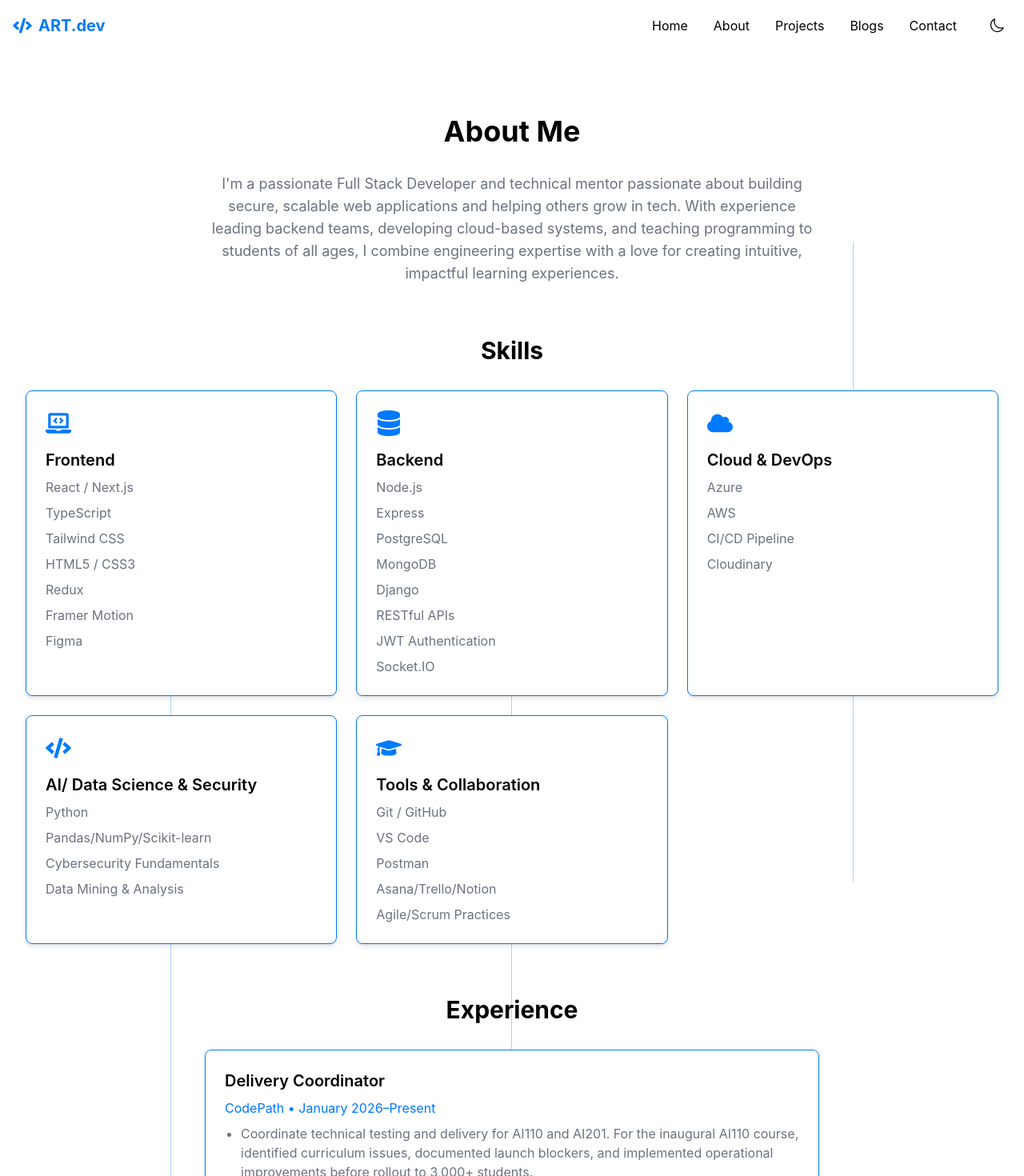
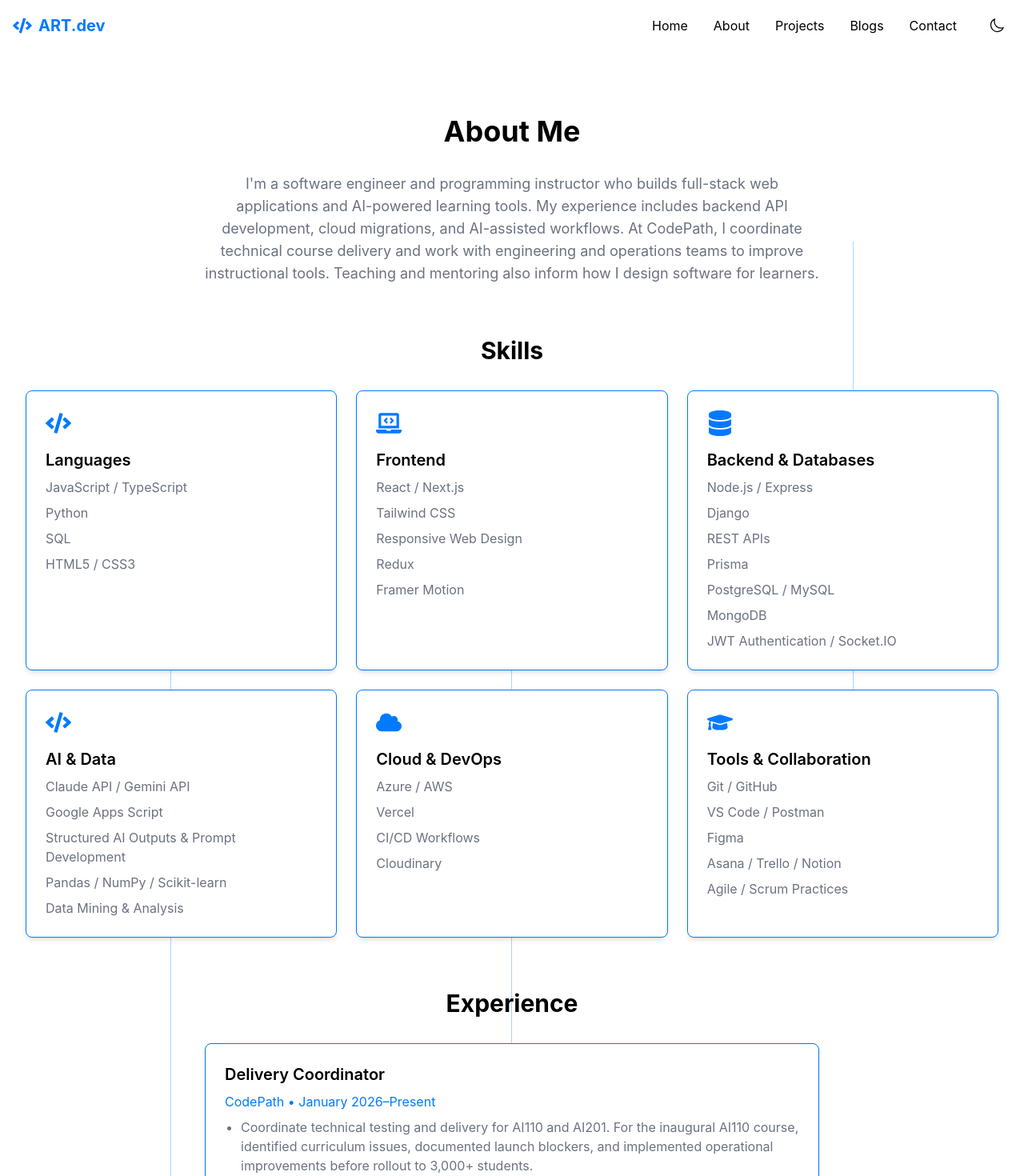
Before and after one commit to Mela13076/art-devfolio, a Next.js app: page /about in a window 1280 px wide. Shown: the top 1470 px of the page at 80% size. Built offline with nearby package versions, Linux system fonts and the light colour scheme.

Commit message:
updating about

```diff
--- a/src/app/about/page.tsx
+++ b/src/app/about/page.tsx
@@ -27,11 +27,11 @@ export default function About() {
         {...fadeInUp}
       >
         <p className="text-lg text-secondary max-w-3xl mx-auto text-center">
-          I&apos;m a passionate Full Stack Developer and technical mentor passionate
-          about building secure, scalable web applications and helping others grow in tech.
-          With experience leading backend teams, developing cloud-based systems, and teaching
-          programming to students of all ages, I combine engineering expertise with a love
-          for creating intuitive, impactful learning experiences.
+          I&apos;m a software engineer and programming instructor who builds full-stack web
+          applications and AI-powered learning tools. My experience includes backend API
+          development, cloud migrations, and AI-assisted workflows. At CodePath, I coordinate
+          technical course delivery and work with engineering and operations teams to improve
+          instructional tools. Teaching and mentoring also inform how I design software for learners.
         </p>
       </motion.section>
 
@@ -58,16 +58,29 @@ export default function About() {
             variants={fadeInUp}
             {...cardHover}
           >
+            <FaCode className="h-8 w-8 text-primary mb-4" />
+            <h3 className="text-xl font-semibold mb-2">Languages</h3>
+            <ul className="text-secondary space-y-2">
+              <li>JavaScript / TypeScript</li>
+              <li>Python</li>
+              <li>SQL</li>
+              <li>HTML5 / CSS3</li>
+            </ul>
+          </motion.div>
+
+          <motion.div
+            className="bg-white dark:bg-dark/95 p-6 rounded-lg shadow-md border-primary"
+            variants={fadeInUp}
+            {...cardHover}
+          >
             <FaLaptopCode className="h-8 w-8 text-primary mb-4" />
             <h3 className="text-xl font-semibold mb-2">Frontend</h3>
             <ul className="text-secondary space-y-2">
               <li>React / Next.js</li>
-              <li>TypeScript</li>
               <li>Tailwind CSS</li>
-              <li>HTML5 / CSS3</li>
+              <li>Responsive Web Design</li>
               <li>Redux</li>
               <li>Framer Motion</li>
-              <li>Figma</li>
             </ul>
           </motion.div>
 
@@ -77,16 +90,31 @@ export default function About() {
             {...cardHover}
           >
             <FaDatabase className="h-8 w-8 text-primary mb-4" />
-            <h3 className="text-xl font-semibold mb-2">Backend</h3>
+            <h3 className="text-xl font-semibold mb-2">Backend &amp; Databases</h3>
             <ul className="text-secondary space-y-2">
-              <li>Node.js</li>
-              <li>Express</li>
-              <li>PostgreSQL</li>
+              <li>Node.js / Express</li>
+              <li>Django</li>
+              <li>REST APIs</li>
+              <li>Prisma</li>
+              <li>PostgreSQL / MySQL</li>
               <li>MongoDB</li>
-              <li>Django</li>
-              <li>RESTful APIs</li>
-              <li>JWT Authentication</li>
-              <li>Socket.IO</li>
+              <li>JWT Authentication / Socket.IO</li>
+            </ul>
+          </motion.div>
+
+          <motion.div
+            className="bg-white dark:bg-dark/95 p-6 rounded-lg shadow-md border-primary"
+            variants={fadeInUp}
+            {...cardHover}
+          >
+            <FaCode className="h-8 w-8 text-primary mb-4" />
+            <h3 className="text-xl font-semibold mb-2">AI &amp; Data</h3>
+            <ul className="text-secondary space-y-2">
+              <li>Claude API / Gemini API</li>
+              <li>Google Apps Script</li>
+              <li>Structured AI Outputs &amp; Prompt Development</li>
+              <li>Pandas / NumPy / Scikit-learn</li>
+              <li>Data Mining &amp; Analysis</li>
             </ul>
           </motion.div>
 
@@ -96,41 +124,28 @@ export default function About() {
             {...cardHover}
           >
             <FaCloud className="h-8 w-8 text-primary mb-4" />
-            <h3 className="text-xl font-semibold mb-2">Cloud & DevOps</h3>
+            <h3 className="text-xl font-semibold mb-2">Cloud &amp; DevOps</h3>
             <ul className="text-secondary space-y-2">
-              <li>Azure</li>
-              <li>AWS</li>
-              <li>CI/CD Pipeline</li>
+              <li>Azure / AWS</li>
+              <li>Vercel</li>
+              <li>CI/CD Workflows</li>
               <li>Cloudinary</li>
             </ul>
           </motion.div>
-          <motion.div
-            className="bg-white dark:bg-dark/95 p-6 rounded-lg shadow-md border-primary"
-            variants={fadeInUp}
-            {...cardHover}
-          >
-            <FaCode className="h-8 w-8 text-primary mb-4" />
-            <h3 className="text-xl font-semibold mb-2">AI/ Data Science & Security</h3>
-            <ul className="text-secondary space-y-2">
-              <li>Python</li>
-              <li>Pandas/NumPy/Scikit-learn</li>
-              <li>Cybersecurity Fundamentals</li>
-              <li>Data Mining & Analysis</li>
-            </ul>
-          </motion.div>
+
           <motion.div
             className="bg-white dark:bg-dark/95 p-6 rounded-lg shadow-md border-primary"
             variants={fadeInUp}
             {...cardHover}
           >
             <FaGraduationCap className="h-8 w-8 text-primary mb-4" />
-            <h3 className="text-xl font-semibold mb-2">Tools & Collaboration</h3>
+            <h3 className="text-xl font-semibold mb-2">Tools &amp; Collaboration</h3>
             <ul className="text-secondary space-y-2">
               <li>Git / GitHub</li>
-              <li>VS Code</li>
-              <li>Postman</li>
-              <li>Asana/Trello/Notion</li>
-              <li>Agile/Scrum Practices</li>
+              <li>VS Code / Postman</li>
+              <li>Figma</li>
+              <li>Asana / Trello / Notion</li>
+              <li>Agile / Scrum Practices</li>
             </ul>
           </motion.div>
         </motion.div>
@@ -196,7 +211,7 @@ export default function About() {
             {...cardHoverSmall}
           >
             <h3 className="text-xl font-semibold mb-2">Programming Instructor</h3>
-            <p className="text-primary mb-2">CodaKid • 2023 - Present</p>
+            <p className="text-primary mb-2">CodaKid • 2023–Present</p>
             <ul className="text-secondary list-disc list-outside pl-5 space-y-3">
               <li>Teach programming through game-based projects using Python and Pygame, Java and Minecraft modding, Scratch, and web development.</li>
               <li>Guide students through debugging, logical problem-solving, and building their own projects.</li>
@@ -234,8 +249,8 @@ export default function About() {
             variants={fadeInUp}
             {...cardHoverSmall}
           >
-            <h3 className="text-xl font-semibold mb-2">Masters of Science in Computer Science</h3>
-            <p className="text-primary mb-2">Texas A&M University Kingsville • 2023 - 2025</p>
+            <h3 className="text-xl font-semibold mb-2">Master of Science in Computer Science</h3>
+            <p className="text-primary mb-2">Texas A&amp;M University–Kingsville • 2023–2025</p>
             <ul className="text-secondary list-disc list-inside space-y-2">
               <li>Graduated with a 4.0 GPA and selected as the Commencement Speaker for the College of Engineering Graduate Studies.</li>
               <li>Focused on software engineering, full-stack development, cloud computing, artificial intelligence, data mining, and cybersecurity.</li>
@@ -250,7 +265,7 @@ export default function About() {
             {...cardHoverSmall}
           >
             <h3 className="text-xl font-semibold mb-2">Bachelor of Science in Electrical Engineering</h3>
-            <p className="text-primary mb-2">Texas A&M University Kingsville • 2019 - 2023</p>
+            <p className="text-primary mb-2">Texas A&amp;M University–Kingsville • 2019–2023</p>
              <ul className="text-secondary list-disc list-inside space-y-2">
               <li>Graduated Magna Cum Laude (3.72 GPA) with Minors in Computer Science and Mathematics.</li>
               <li>Developed a strong foundation in programming, software engineering, computer networks, digital systems, and control theory, blending hardware and software expertise.</li>
--- a/src/app/components/BlogLayout.tsx
+++ b/src/app/components/BlogLayout.tsx
@@ -10,7 +10,7 @@ export default function BlogLayout({ data, children }:  {data: BlogLayoutProps,
           <article className="dark:bg-dark/80 rounded-lg shadow-md p-6  border-primary border">
             <h1 className="text-center pt-12 text-3xl sm:text-4xl">{title}</h1>
             <p className="text-gray-400 text-sm mt-2 text-center">
-              Written by <span className="text-gray-200 font-medium">Amelia Treviño</span>
+              Written by <span className="text-gray-200 font-medium">Amelia R. Treviño</span>
             </p>
 
             <div className="flex flex-col  sm:flex-row justify-between items-center text-sm text-gray-500 dark:text-gray-400 px-10">
--- a/src/app/components/Footer.tsx
+++ b/src/app/components/Footer.tsx
@@ -16,7 +16,7 @@ export default function Footer() {
               <span className="ml-2" title="Amelia R. Treviño – Full Stack Developer">ART.dev</span>
             </Link>
             <p className="text-sm text-secondary mt-2">
-              © {new Date().getFullYear()} ART.dev | Designed and Customized by Amelia R. Trevino
+              © {new Date().getFullYear()} ART.dev | Designed and Customized by Amelia R. Treviño
             </p>
           </div>
 
@@ -38,7 +38,7 @@ export default function Footer() {
               <FaTwitter className="h-6 w-6" />
             </a> */}
             <a
-              href="https://www.linkedin.com/in/mela13076"
+              href="https://www.linkedin.com/in/art13076"
               target="_blank"
               rel="noopener noreferrer"
               className="text-secondary hover:text-primary transition-colors"
--- a/src/app/components/Hero.tsx
+++ b/src/app/components/Hero.tsx
@@ -16,7 +16,7 @@ export default function Hero() {
             {...scaleIn}
             transition={{ delay: 0.2 }}
           >
-            <Image src="/profile.png" alt="Amelia R. Trevino" width={100} height={100} className="rounded-full mb-4 w-32 h-32 object-cover ring-2 ring-primary" />
+            <Image src="/profile.png" alt="Amelia R. Treviño" width={100} height={100} className="rounded-full mb-4 w-32 h-32 object-cover ring-2 ring-primary" />
           </motion.div>
           <motion.h1
             className="text-4xl md:text-6xl font-bold mb-6"
@@ -28,7 +28,7 @@ export default function Hero() {
               {...fadeIn}
               transition={{ delay: 0.8 }}
             >
-              Amelia R. Trevino
+              Amelia R. Treviño
             </motion.span>
           </motion.h1>
           <motion.p
@@ -61,7 +61,7 @@ export default function Hero() {
               <FaGithub />
             </motion.a>
             <motion.a
-              href="https://www.linkedin.com/in/mela13076"
+              href="https://www.linkedin.com/in/art13076"
               aria-label="Amelia on LinkedIn"
               target="_blank"
               rel="noopener noreferrer"
--- a/src/app/contact/page.tsx
+++ b/src/app/contact/page.tsx
@@ -89,7 +89,7 @@ export default function Contact() {
               <div>
                 <h3 className="font-semibold">Email</h3>
                 <a href="mailto:trevinoamelia25@gmail.com" className="text-secondary hover:text-primary">
-                  Trevinoamelia25@gmail.com
+                  trevinoamelia25@gmail.com
                 </a>
               </div>
             </motion.div>
--- a/src/app/layout.tsx
+++ b/src/app/layout.tsx
@@ -18,9 +18,9 @@ const geistMono = Geist_Mono({
 });
 
 export const metadata: Metadata = {
-  title: "Amelia Treviño | Full-Stack Developer & Software Engineer Portfolio",
+  title: "Amelia R. Treviño | Full-Stack Developer & Software Engineer Portfolio",
   description:
-    "The portfolio of Amelia Treviño — a full-stack developer and computer science graduate passionate about building secure, scalable, and user-focused web applications. Explore projects in Next.js, React, Django, AWS, and more.",
+    "The portfolio of Amelia R. Treviño — a software engineer building full-stack applications and AI-powered learning tools. Explore projects using Next.js, React, TypeScript, and cloud services, alongside experience in backend development and technical education.",
 };
 
 
```
